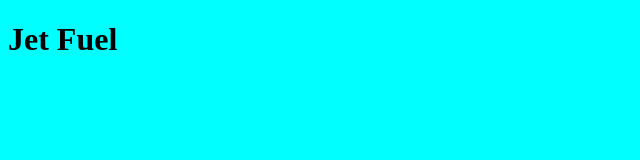
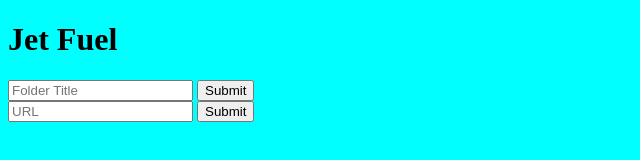
Before and after one commit to esayler/jet-fuel-1, a website: page public/index.html in a window 1280 px wide. Shown: the whole page, without its empty margins (0-640 px from the left). Drawn offline with nearby package versions, Linux system fonts and the light colour scheme.

Commit message:
add basic html for folder & url inputs

```diff
--- a/public/index.html
+++ b/public/index.html
@@ -7,7 +7,20 @@
   </head>
   <body>
     <h1>Jet Fuel</h1>
+    <form class="folder-form">
+      <input class="folder-input" classtype="text" placeholder="Folder Title"/>
+      <input class="folder-submit" type="submit" />
+    </form>
+    <form class="url-form">
+      <input class="url-input" classtype="text" placeholder="URL"/>
+      <input class="url-submit" type="submit" />
+    </form>
+    <section id="folders">
 
+    </section>
+    <section id="urls">
+
+    </section>
   </body>
   <script
     src="https://code.jquery.com/jquery-3.2.1.min.js"
```
